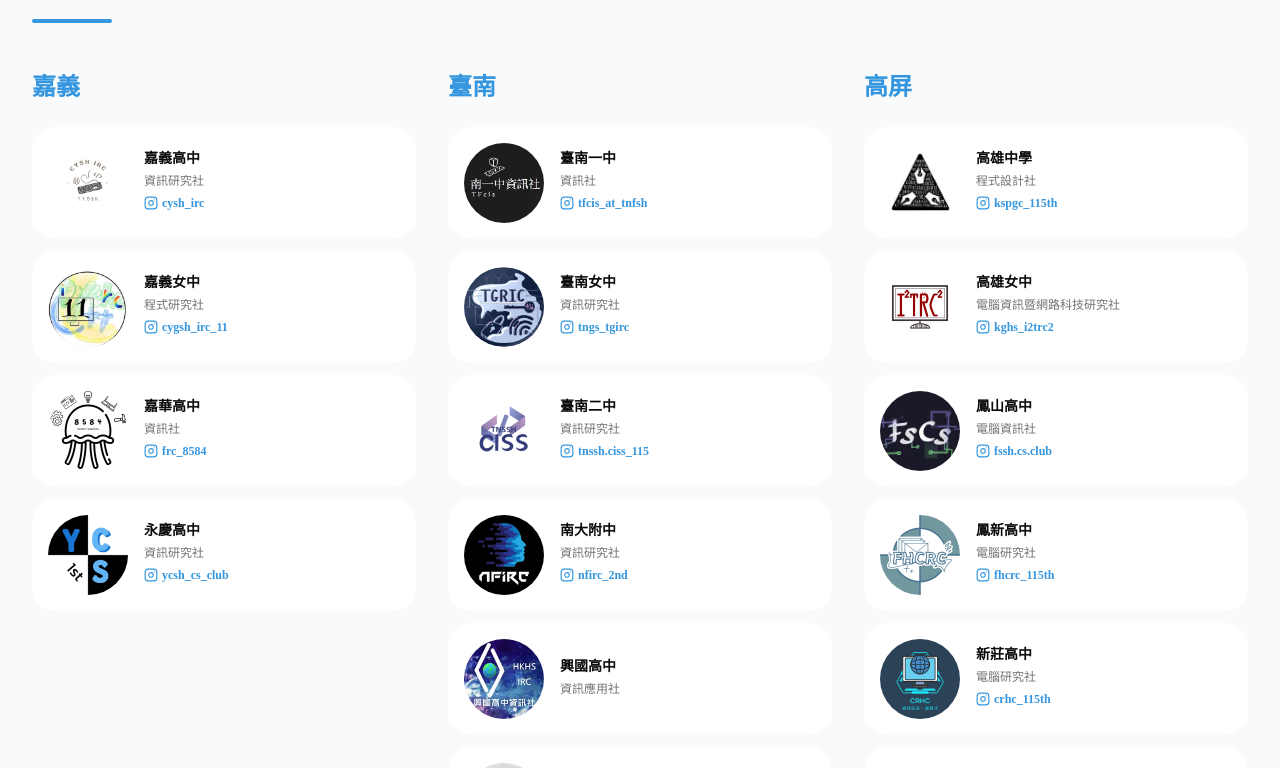
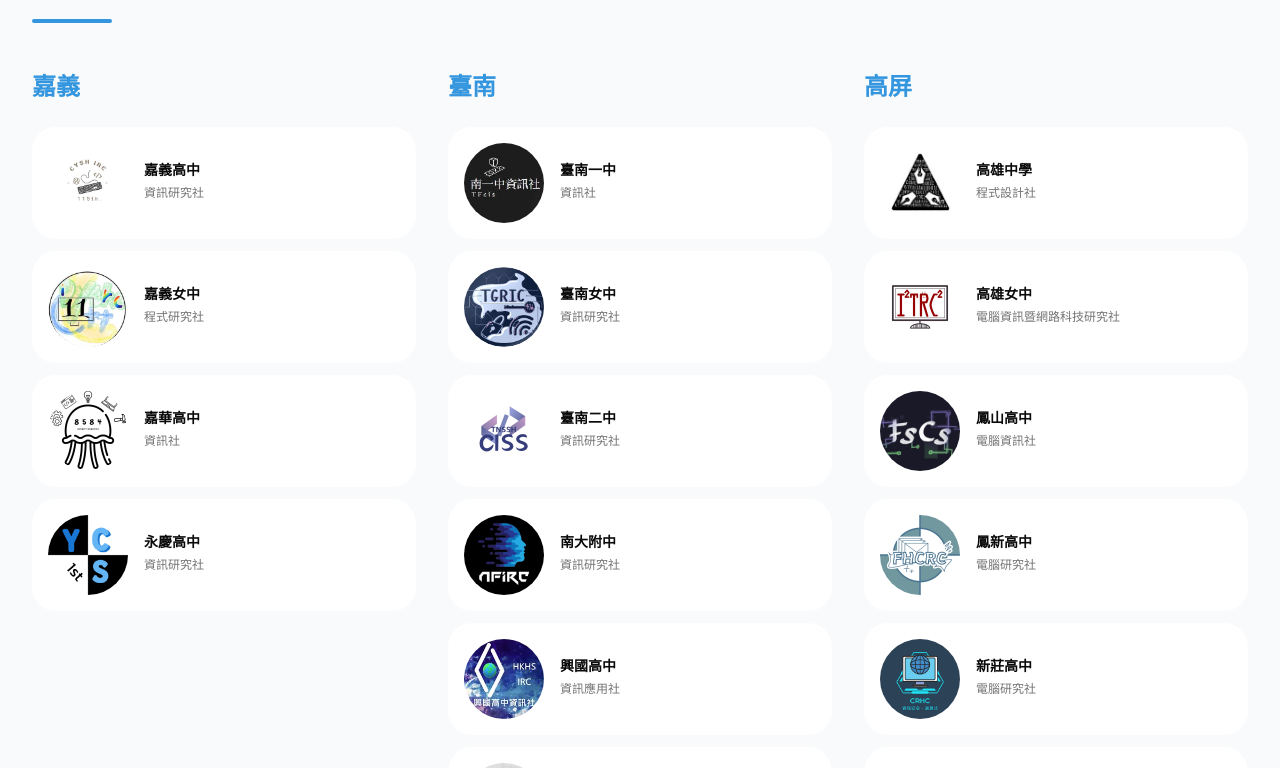
Before and after one commit to scist-tw/scist.org, a Next.js app in the folder app/: page / in a window 1280 px wide. Shown: the part 2848-3616 px from the top of the page. Built offline with nearby package versions, Linux system fonts and the light colour scheme; a web font is replaced by a local one.

Commit message:
add anim

```diff
--- a/app/components/organizations.jsx
+++ b/app/components/organizations.jsx
@@ -52,10 +52,12 @@ export default function OrganizationsSection() {
               </h3>
               <div className="space-y-3 flex flex-col">
                 {region.clubs.map((club, index) => (
-                  <div
-                    key={index}
-                    className="bg-white rounded-3xl overflow-hidden p-4 flex gap-4 items-center"
-                  >
+                  <div key={index}>
+                    {club.instagram ? (
+                      <div className="group perspective-[1000px] h-28">
+                        <div className="relative h-full w-full transition-transform duration-500 transform-3d group-hover:transform-[rotateY(180deg)]">
+                          {/* Front */}
+                          <div className="absolute inset-0 bg-white rounded-3xl overflow-hidden p-4 flex gap-4 items-center backface-hidden">
                             <div className="shrink-0">
                               <Image
                                 src={`/data/organizations/${club.image}`}
@@ -65,7 +67,6 @@ export default function OrganizationsSection() {
                                 className="rounded-full"
                               />
                             </div>
-
                             <div className="grow min-w-0">
                               <h4 className="font-bold text-foreground text-sm mb-1 truncate">
                                 {club.school}
@@ -73,19 +74,44 @@ export default function OrganizationsSection() {
                               <p className="text-xs text-muted-foreground mb-1 truncate">
                                 {club.name}
                               </p>
+                            </div>
+                          </div>
 
-                      {club.instagram && (
+                          {/* Back */}
                           <Link
                             href={`https://instagram.com/${club.instagram}`}
                             target="_blank"
                             rel="noopener noreferrer"
-                          className="inline-flex font-bold items-center gap-1 text-primary hover:text-primary/80 transition-colors text-xs"
+                            className="absolute inset-0 rounded-3xl overflow-hidden p-4 flex flex-col items-center justify-center bg-linear-to-br from-pink-500 to-purple-600 text-white transform-[rotateY(180deg)] backface-hidden"
                           >
-                          <Instagram size={14} />
-                          <span>{club.instagram}</span>
+                            <Instagram size={24} />
+                            <span className="mt-2 font-semibold text-sm truncate">
+                              @{club.instagram}
+                            </span>
                           </Link>
+                        </div>
+                      </div>
+                    ) : (
+                      <div className="bg-white rounded-3xl overflow-hidden p-4 flex gap-4 items-center h-28">
+                        <div className="shrink-0">
+                          <Image
+                            src={`/data/organizations/${club.image}`}
+                            alt={`${club.school} logo`}
+                            width={80}
+                            height={80}
+                            className="rounded-full"
+                          />
+                        </div>
+                        <div className="grow min-w-0">
+                          <h4 className="font-bold text-foreground text-sm mb-1 truncate">
+                            {club.school}
+                          </h4>
+                          <p className="text-xs text-muted-foreground mb-1 truncate">
+                            {club.name}
+                          </p>
+                        </div>
+                      </div>
                     )}
-                    </div>
                   </div>
                 ))}
               </div>
```
Lines whose indentation alone changed are shown as unchanged.
